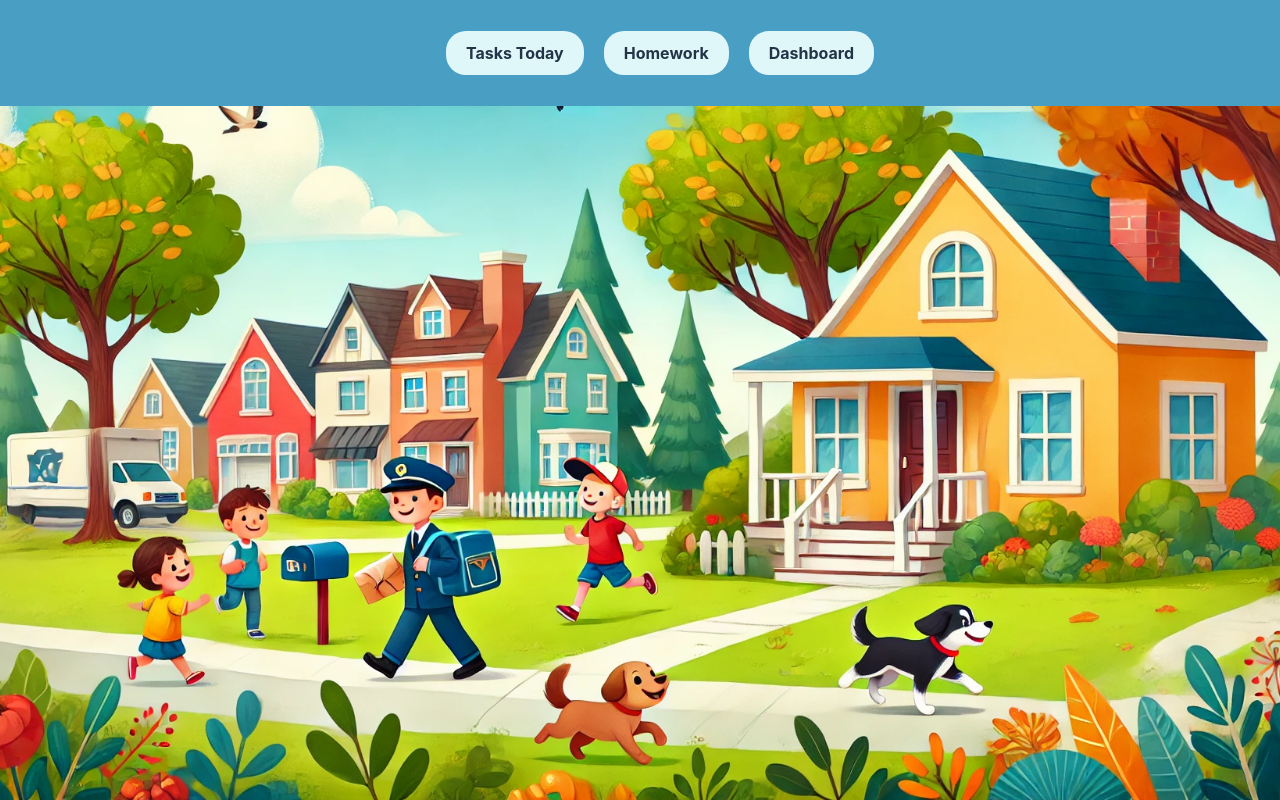
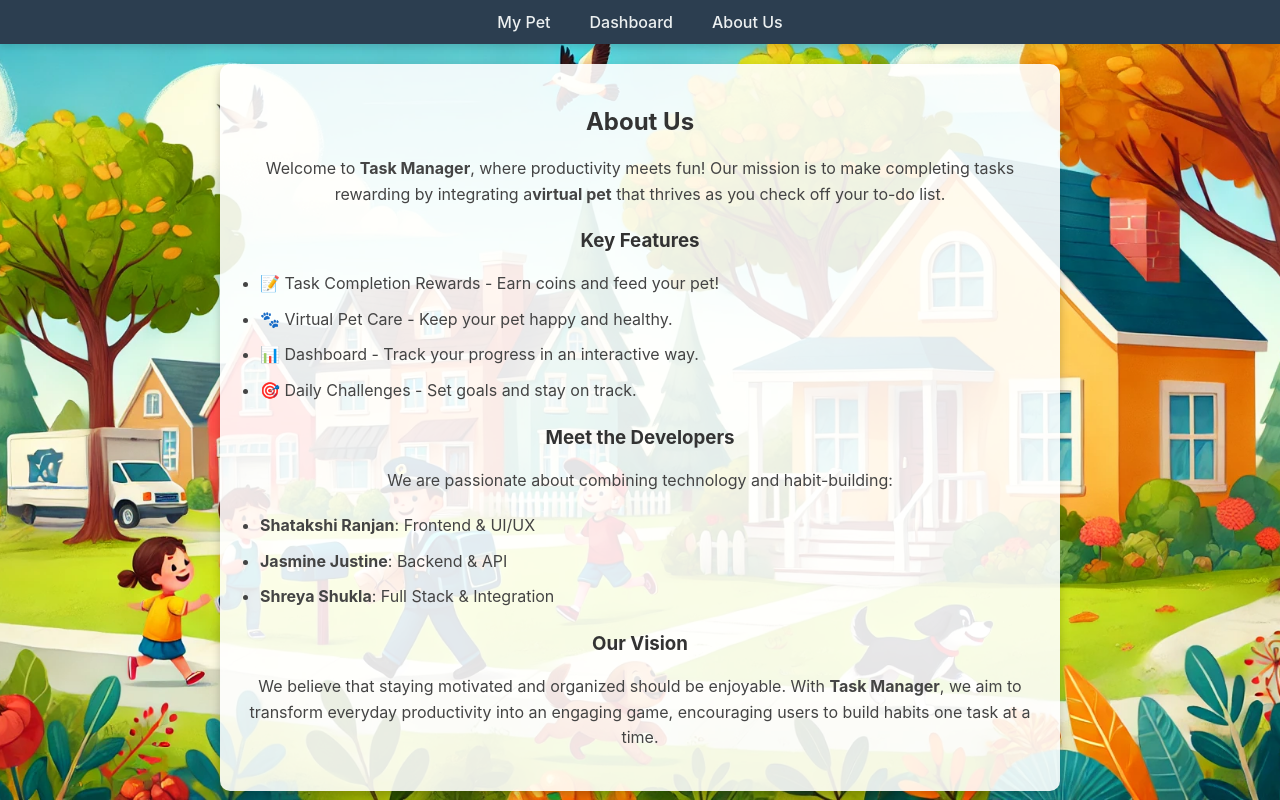
Before and after one commit to ShatakshiRanjan/HackRUSpring25, a React (Vite) app: page /about in a window 1280 px wide. Built offline with nearby package versions, Linux system fonts and the light colour scheme.

Commit message:
Changed navbar, added about us page

```diff
--- /dev/null
+++ b/src/About.css
@@ -0,0 +1,40 @@
+.about-container {
+    display: flex;
+    justify-content: center;
+    align-items: flex-start;
+    height: 100%;
+    padding: 20px;
+  }
+
+  .about-overlay {
+    background-color: rgba(255, 255, 255, 0.89); /* Semi-transparent white */
+    padding: 20px;
+    border-radius: 10px;
+    box-shadow: 0 4px 10px rgba(0, 0, 0, 0.2);
+    max-width: 800px;
+    text-align: center;
+  }
+
+  .about-overlay h2,
+  .about-overlay h3 {
+    color: #333;
+    margin-bottom: 15px;
+  }
+
+  .about-overlay p,
+  .about-overlay ul {
+    color: #444;
+    margin-bottom: 20px;
+    font-size: 1rem;
+    line-height: 1.6;
+  }
+
+  .about-overlay ul {
+    list-style-type: disc;
+    padding-left: 20px;
+    text-align: left;
+  }
+
+  .about-overlay ul li {
+    margin-bottom: 10px;
+  }
--- /dev/null
+++ b/src/About.jsx
@@ -0,0 +1,40 @@
+import './About.css'
+const About = () => {
+  return (
+    <div className="about-container">
+      <div className="about-overlay">
+        <h2>About Us</h2>
+        <p>
+          Welcome to <strong>Task Manager</strong>, where productivity meets fun!
+          Our mission is to make completing tasks rewarding by integrating a
+          <strong>virtual pet</strong> that thrives as you check off your to-do list.
+        </p>
+
+        <h3>Key Features</h3>
+        <ul>
+          <li>📝 Task Completion Rewards - Earn coins and feed your pet!</li>
+          <li>🐾 Virtual Pet Care - Keep your pet happy and healthy.</li>
+          <li>📊 Dashboard - Track your progress in an interactive way.</li>
+          <li>🎯 Daily Challenges - Set goals and stay on track.</li>
+        </ul>
+
+        <h3>Meet the Developers</h3>
+        <p>We are passionate about combining technology and habit-building:</p>
+        <ul>
+          <li><strong>Shatakshi Ranjan</strong>: Frontend & UI/UX</li>
+          <li><strong>Jasmine Justine</strong>: Backend & API</li>
+          <li><strong>Shreya Shukla</strong>: Full Stack & Integration</li>
+        </ul>
+
+        <h3>Our Vision</h3>
+        <p>
+          We believe that staying motivated and organized should be enjoyable.
+          With <strong>Task Manager</strong>, we aim to transform everyday productivity
+          into an engaging game, encouraging users to build habits one task at a time.
+        </p>
+      </div>
+    </div>
+  );
+};
+
+export default About;
--- a/src/App.css
+++ b/src/App.css
@@ -8,6 +8,7 @@
   margin: 0;
   display: flex;
   flex-direction: column;
+  overflow-y: auto; /* Allow vertical scrolling */
 }
 .main-container{
   flex: 1; /*take up remaining space*/
@@ -26,7 +27,7 @@
   align-items: center;
   gap: 20px;
   background-color: #ffffff;
-  width: 50%;
+  width: 75%;
   padding: 20px;
   border-radius: 15px;
 }
@@ -41,15 +42,17 @@
   align-items: center;
   gap: 20px;
   background-color: #b3ebf2;
-  width: 50%;
+  width: 75%;
   padding: 20px;
   border-radius: 15px;
 
 }
+/*
 .countdown{
   background-color: aliceblue;
   color: red;
 }
+*/
 /*
 #root {
   max-width: 1280px;
--- a/src/App.jsx
+++ b/src/App.jsx
@@ -1,12 +1,11 @@
 import { useState } from 'react'
 import './App.css'
 import Navbar from "./Navbar";
+import About from "./About";
 import GamePage from './GamePage';
 import { BrowserRouter as Router, Routes, Route } from 'react-router-dom';
 import EndOfDayCountdown from './EndOfDayCountdown';
 import CalendarComponent from './CalendarComponent';
-//import reactLogo from './assets/react.svg'
-//import viteLogo from '/vite.svg'
 //import { Checkbox } from "@/components/ui/checkbox";
 
 function App() {
@@ -31,6 +30,7 @@ function App() {
         <Routes>
           <Route path="/" element={<Home />} />
           <Route path="/game" element={<GamePage />} />
+          <Route path='/about' element={<About/>}/>
         </Routes>
       </div>
     </Router>
@@ -46,8 +46,8 @@ function Home(){
         <h2>Task Management Game</h2>
         <h3>Complete real-life tasks to keep your virtual pet alive</h3>
         <div>
-          <input placeholder='Add Task'/>
-          <input placeholder='Due Date'/>
+          <input type = 'text' placeholder='Add Task'/>
+          <input type = 'date'placeholder='Due Date'/>
           <button>Go</button>
         </div>
       </div>
--- a/src/CalendarComponent.jsx
+++ b/src/CalendarComponent.jsx
@@ -4,14 +4,17 @@ import 'react-calendar/dist/Calendar.css';
 import './CalenderComponent.css';
 
 const CalendarComponent = () => {
-    const getRandomColor = () => {
+   /*const getRandomColor = () => {
         const colors = ['purple', 'pink','red', 'blue', 'green', 'orange', 'yellow', 'teal']
         return colors[Math.floor(Math.random()* colors.length)];
-    }
+    }*/
+    //**************IMP: fix this to havae multiple tasks for the same day********//
+    //**************IMP: add hover to the calendar tiles********//
     const [tasks, setTasks] = useState({
-        '2025-02-01': [{ text: 'Finish project report', completed: true, color: getRandomColor()}],
-        '2025-02-03': [{ text: 'Meeting with team', completed: true, color: getRandomColor() }],
-        '2025-02-05': [{ text: 'Submit assignment', completed: false, color: getRandomColor() }],
+        '2025-02-01': [{ text: 'Finish project report', completed: true, difficulty: 'easy'}],
+        '2025-02-03': [{ text: 'Meeting with team', completed: true, difficulty: 'hard'}],
+        '2025-02-05': [{ text: 'Submit assignment', completed: false, difficulty: 'easy'}],
+        //'2025-02-05': [{ text: 'Pay bills', completed: false}],
     })
     //returns "completed" if all tasks are completed and "task" if there are pending tasks
     const getTileClass = (date) =>{
@@ -28,7 +31,7 @@ const CalendarComponent = () => {
                     return tasks[dateString] ? (
                         <ul className="task-list">
                             {tasks[dateString].map((task, index) => (
-                                <li key={index} style={{ color: task.completed ? 'gray' : task.color }}>
+                                <li key={index} style={{ color: task.completed ? 'gray' : 'black' }}>
                                     {task.text}
                                 </li>
                             ))}
--- a/src/EndOfDayCountdown.jsx
+++ b/src/EndOfDayCountdown.jsx
@@ -7,7 +7,7 @@ const EndOfDayCountdown = () => {
     midnight.setHours(24,0,0,0);
 
     return (
-        <div style={{fontSize: "24px", fontFamily: "Arial, sans-serif", backgroundColor: "white", color:"red"}}>
+        <div style={{fontSize: "24px", fontFamily: "Arial, sans-serif", backgroundColor: "white", color:"red", borderRadius: '15px'}}>
             <h2 style={{color:"black"}}>Countdown</h2>
             <Countdown date={midnight}/>
         </div>
--- a/src/Navbar.css
+++ b/src/Navbar.css
@@ -1,4 +1,61 @@
+/* Navbar container */
 .navbar {
+  background-color: #2c3e50; /* Dark blue background for modern look */
+  padding: 10px 20px; /* Spacing for comfortable layout */
+  display: flex; /* Flexbox for horizontal alignment */
+  justify-content: space-around; /* Space out brand/logo and nav links */
+  align-items: center; /* Vertically align items */
+  box-shadow: 0 4px 6px rgba(0, 0, 0, 0.1); /* Subtle shadow for depth */
+}
+
+/* Logo/brand */
+.navbar .brand {
+  font-size: 1.5rem; /* Larger font size for emphasis */
+  font-weight: bold; /* Make it stand out */
+  color: #ecf0f1; /* Light text for contrast */
+  text-decoration: none; /* Remove underline */
+}
+
+/* Navigation links container */
+.nav-links {
+  list-style: none; /* Remove default list styling */
+  display: flex; /* Arrange links horizontally */
+  gap: 15px; /* Space between links */
+  margin: 0; /* Remove default margin */
+  padding: 0; /* Remove default padding */
+}
+
+/* Individual nav link */
+.nav-item a {
+  color: #ecf0f1; /* Light text for contrast */
+  text-decoration: none; /* Remove underline */
+  font-size: 1rem; /* Standard font size */
+  font-weight: 500; /* Medium weight for better readability */
+  padding: 8px 12px; /* Add spacing for click area */
+  border-radius: 5px; /* Rounded edges for modern design */
+  transition: background-color 0.3s ease, color 0.3s ease; /* Smooth hover effects */
+}
+
+/* Hover effect for links */
+.nav-item a:hover {
+  background-color: #3498db; /* Light blue highlight */
+  color: #ffffff; /* White text on hover */
+}
+
+/* Active link styling */
+.nav-item a.active {
+  background-color: #1abc9c; /* Green background for active link */
+  color: #ffffff; /* White text for better visibility */
+}
+
+/* Responsive Design */
+@media (max-width: 768px) {
+  .nav-links {
+    flex-direction: column; /* Stack links vertically on smaller screens */
+    gap: 10px; /* Adjust gap for vertical layout */
+  }
+}
+/*.navbar {
     display: flex;
     flex-direction: row;
     justify-content: center;
@@ -19,7 +76,7 @@
   .nav-item {
     padding: 10px 20px;
     border-radius: 20px;
-    background-color: #e0f7fa; /* Pastel blue */
+    background-color: #e0f7fa;
     font-weight: bold;
     font-size: 16px;
     cursor: pointer;
@@ -27,6 +84,7 @@
   }
 
   .nav-item:hover {
-    background-color: #b2ebf2; /* Slightly darker blue on hover */
-    transform: scale(1.1); /* Subtle hover effect */
+    background-color: #b2ebf2;
+    transform: scale(1.1);
   }
+  */
--- a/src/Navbar.jsx
+++ b/src/Navbar.jsx
@@ -1,17 +1,23 @@
 import React from 'react';
+import { Link } from 'react-router-dom';
 import './Navbar.css';
 
 const Navbar = () => {
   return (
-
-<nav className="navbar">
-  <ul className='nav-links'>
-    <li className='nav-item'>Tasks Today</li>
-    <li className='nav-item'>Homework</li>
-    <li className='nav-item'>Dashboard</li>
-  </ul>
-</nav>
-);
+    <nav className="navbar">
+      <ul className="nav-links">
+        <li className="nav-item">
+          <Link to="/game">My Pet</Link>
+        </li>
+        <li className="nav-item">
+          <Link to="/">Dashboard</Link>
+        </li>
+        <li className="nav-item">
+          <Link to="/about">About Us</Link>
+        </li>
+      </ul>
+    </nav>
+  );
 };
 
 export default Navbar;
```
Also changed, not shown: src/Checklist.jsx (added, +10 -0 lines).
